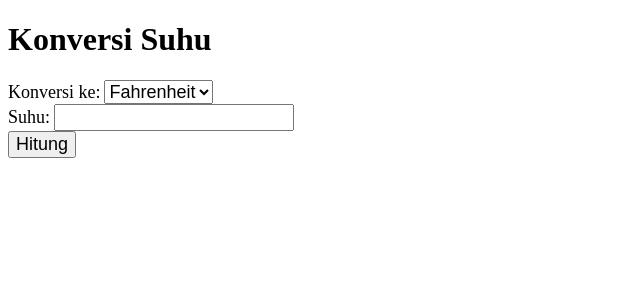
After one commit to KeniaNurazizah/php-dasar, a PHP site: page /suhu.php in a window 1280 px wide. The commit adds this page. Shown: the top 300 px of the page, without its empty margins (0-640 px from the left). Run offline with PHP 8.4, Linux system fonts and the light colour scheme.

Commit message:
Tugas form perhitungan konversi suhu.

```diff
--- a/list_mahasiswa.php
+++ b/list_mahasiswa.php
@@ -23,7 +23,7 @@ $mahasiswa = [
     ],
 ];
 // Tampilkan tabel
-echo "<table border= 1 cellpadding= 5 cellspacing= 0 width= 50%>";
+echo "<table border= 1 cellpadding= 5 cellspacing= 0>";
 echo "<tr><th>No</th><th>NIM</th><th>Nama</th></tr>";
 $no = 1;
 foreach ($mahasiswa as $mhs) {
--- /dev/null
+++ b/suhu.php
@@ -0,0 +1,39 @@
+<!DOCTYPE html>
+<html>
+<head>
+    <title>Konversi Suhu</title>
+</head>
+<body>
+    <h1>Konversi Suhu</h1>
+
+    <form method="post" action="">
+        <label style="font-size: 18px;">Konversi ke:</label>
+        <select name="konversi" style="font-size: 18px;">
+            <option value="fahrenheit">Fahrenheit</option>
+            <option value="reamur">Reamur</option>
+        </select>
+        <br>
+
+        <label style="font-size: 18px;">Suhu:</label>
+        <input type="number" name="suhu" required style="font-size: 18px;">
+        <br>
+
+        <input type="submit" value="Hitung" style="font-size: 18px;">
+    </form>
+
+    <?php
+    if ($_SERVER["REQUEST_METHOD"] == "POST") {
+        $suhu = $_POST['suhu'];
+        $konversi = $_POST['konversi'];
+
+        if ($konversi == "fahrenheit") {
+            $hasil = ($suhu * 9/5) + 32;
+            echo "<p style='font-size: 18px;'>Hasil konversi ke Fahrenheit adalah: " . $hasil . "</p>";
+        } else if ($konversi == "reamur") {
+            $hasil = $suhu * 4/5;
+            echo "<p style='font-size: 18px;'>Hasil konversi ke Reamur adalah: " . $hasil . "</p>";
+        }
+    }
+    ?>
+</body>
+</html>
```
